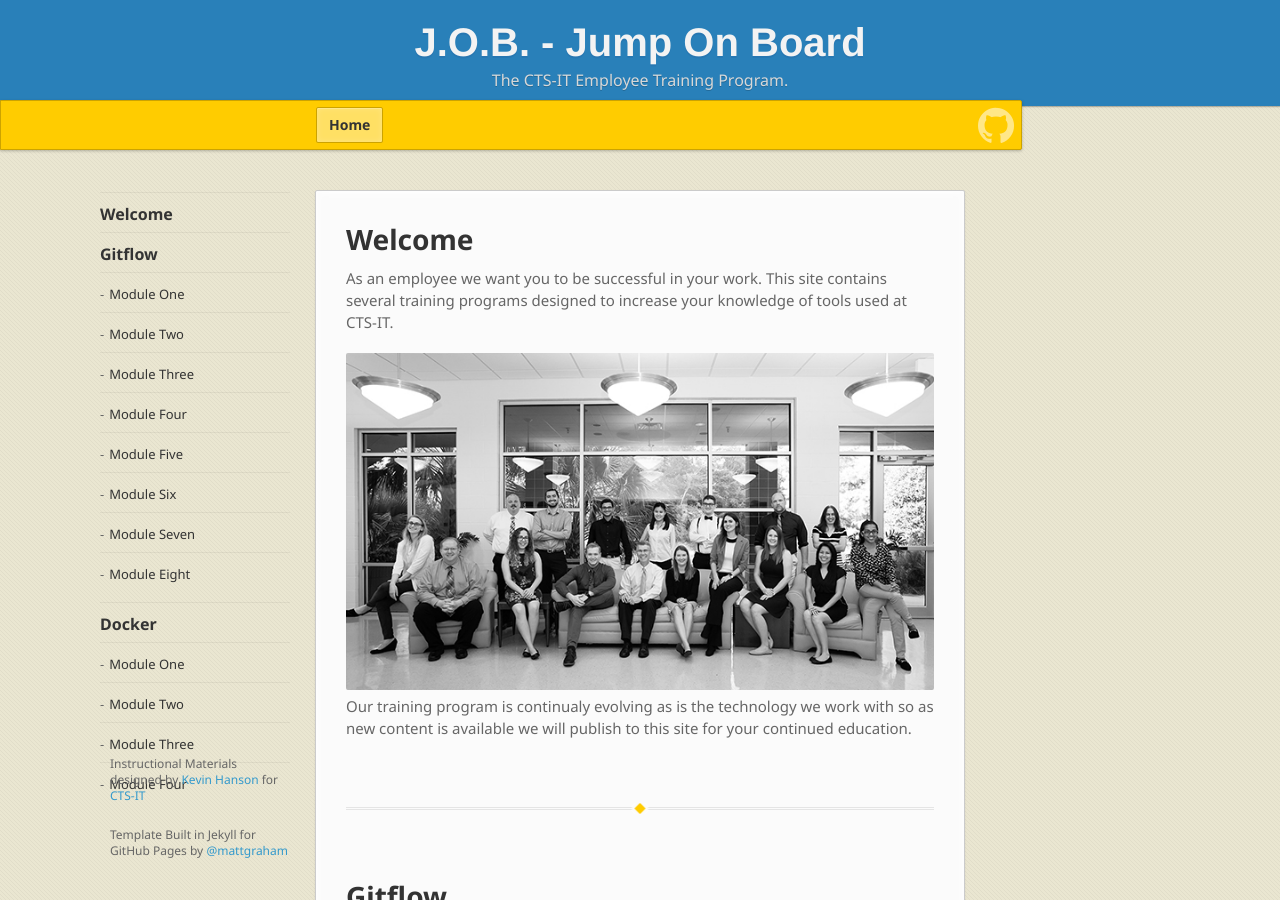
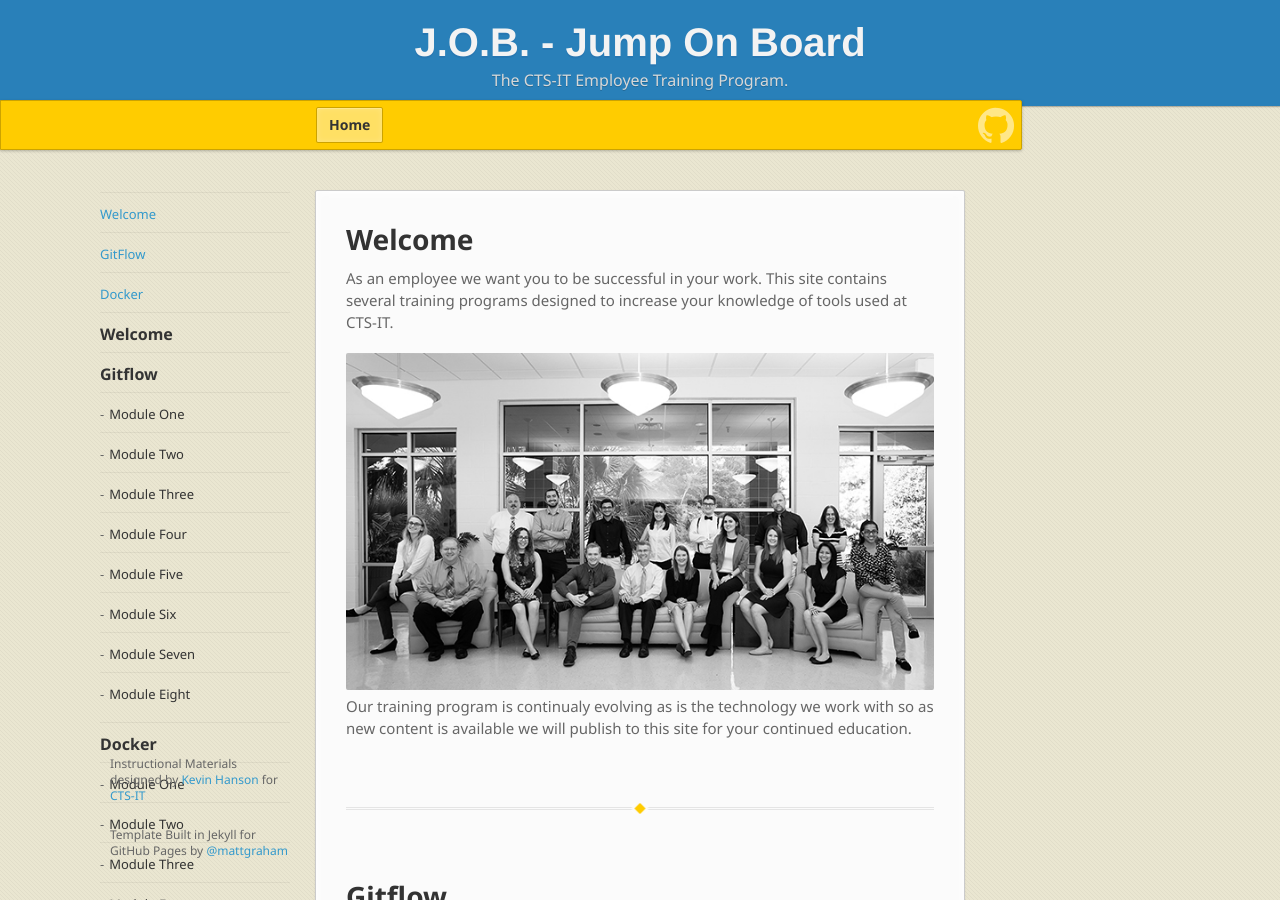
Before and after one commit to stokes-uf/J.O.B.-Jump-On-Board, a Jekyll site: the page built from index.md, in a window 1280 px wide and 900 px high. Built offline with Jekyll 4.4.1, drawn with Linux system fonts in a browser that asks for light colours; nearby versions of some CDN libraries; some web fonts are replaced.

Commit message:
adjust page navigation

```diff
--- a/_includes/page-nav.html
+++ b/_includes/page-nav.html
@@ -1,4 +1,7 @@
 <nav>
   <ul>
+    <li><a href="#welcome">Welcome</a></li>
+    <li><a href="#gitflow">GitFlow</a></li>
+    <li><a href="#docker">Docker</a></li>
 </ul>
 </nav>
```
